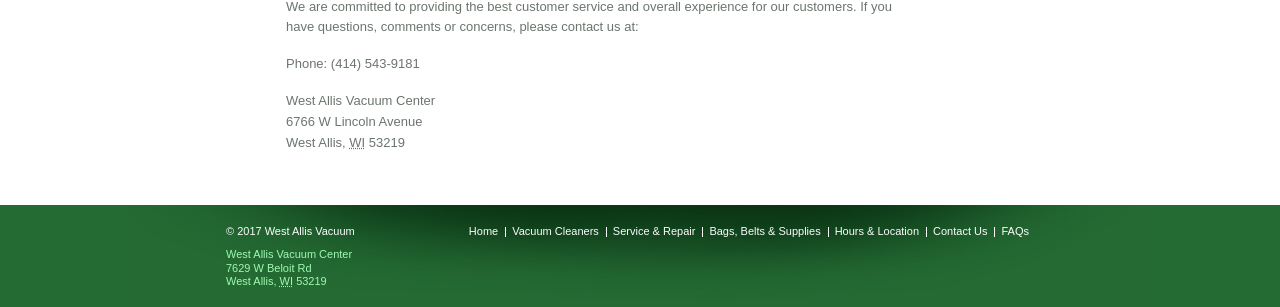
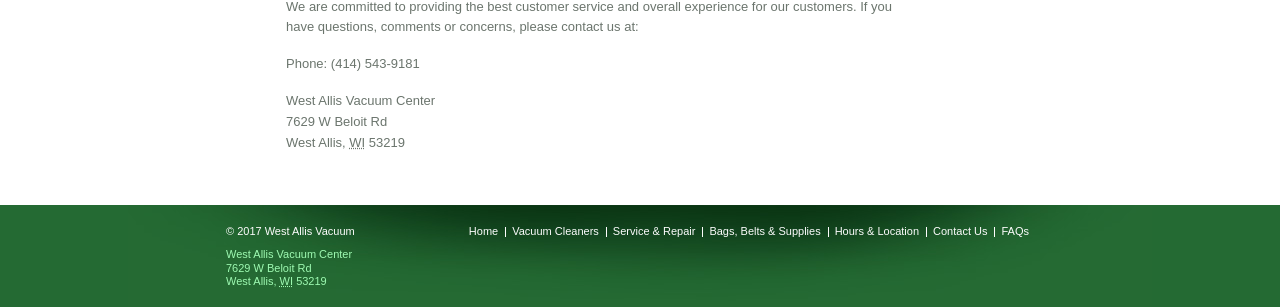
Before and after one commit to mikebranski/westallisvacuum.com, a Jekyll site: the page built from contact/index.html, in a window 1280 px wide. Shown: the part 297-604 px from the top of the page. Built offline with Jekyll 4.4.1, drawn with Linux system fonts in a browser that asks for light colours.

Commit message:
Update address on contact page

```diff
--- a/contact/index.html
+++ b/contact/index.html
@@ -8,7 +8,7 @@
 <p class="tel">Phone: <span class="value">(414) 543-9181</span></p>
 <div class="fn org">West Allis Vacuum Center</div>
 <p class="adr">
-    <span class="street-address">6766 W Lincoln Avenue</span><br>
+    <span class="street-address">7629 W Beloit Rd</span><br>
     <span class="locality">West Allis</span>,
     <abbr class="region" title="Wisconsin">WI</abbr>
     <span class="postal-code">53219</span>
```
